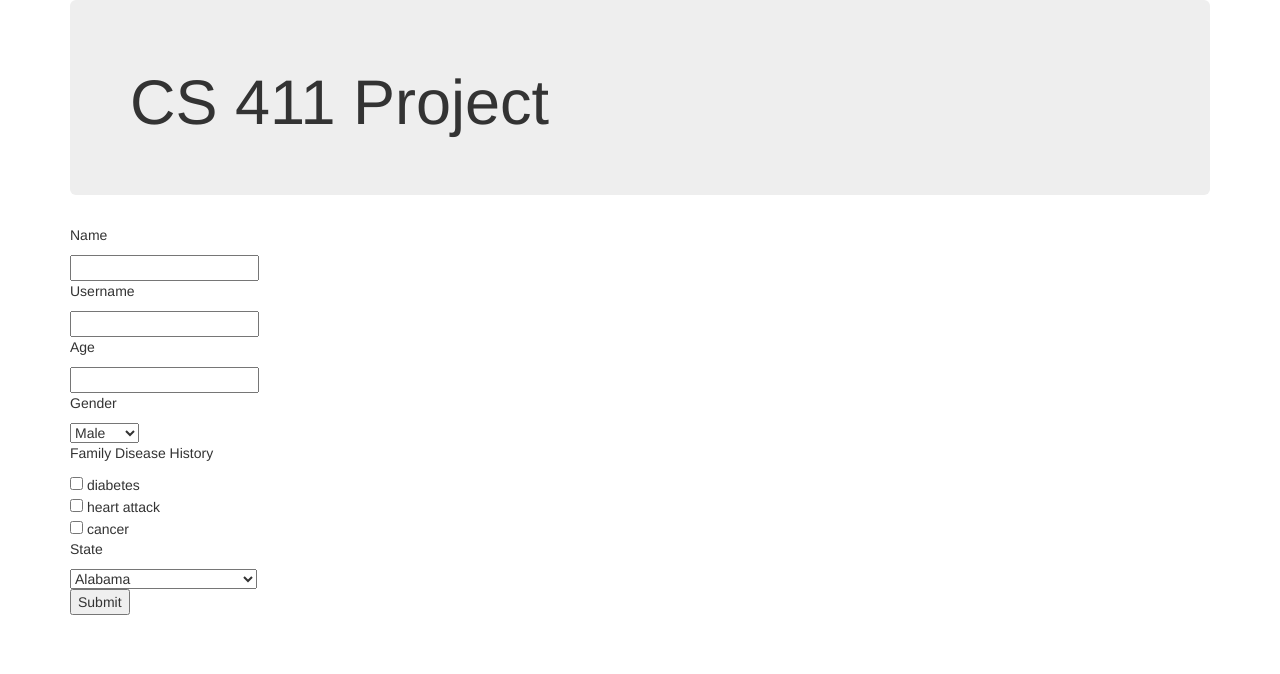
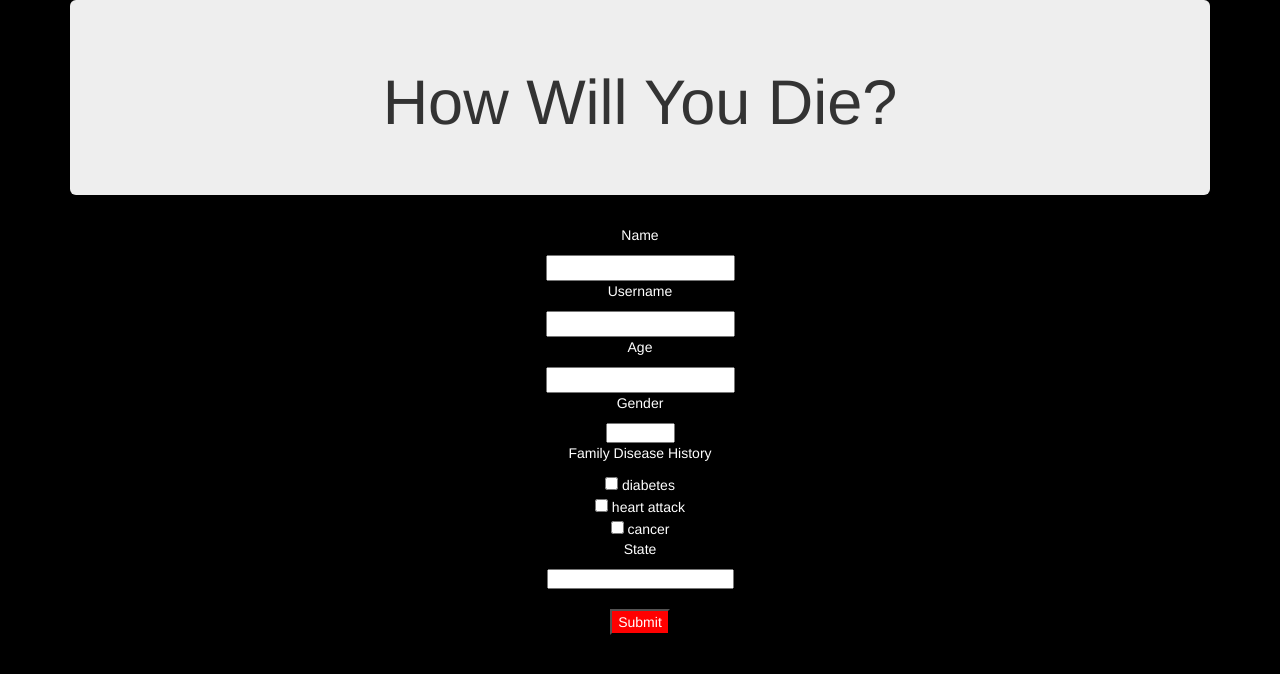
Before and after one commit to cyang87/cs411_project, a Django app: page /cs411_app/ in a window 1280 px wide. Shown: the top 674 px of the page. Run offline with Django 3.2, Linux system fonts and the light colour scheme; some libraries are stand-ins or nearby versions.

Commit message:
bootstrap more

```diff
--- a/cs411_app/templates/index.html
+++ b/cs411_app/templates/index.html
@@ -9,15 +9,15 @@
   <script src="https://maxcdn.bootstrapcdn.com/bootstrap/3.4.0/js/bootstrap.min.js"></script>
 </head>
 
-<body>
+<body style="background-color:black;">
 <div class = "container">
 <div class="jumbotron">
-<h1> CS 411 Project </h1>
+<h1 class="text-center" > How Will You Die? </h1>
 </div>
 
 <!-- Name, user_name, age, gender, state, family_disease_history -->
 
-<form action="http://localhost:8000/insert_record/" method="POST">
+<form action="http://localhost:8000/insert_record/" method="POST" class = "text-center" style="color:white;">
     <div>
       <p>Name</p>
       <input name="name" id="name" type="text" required>
@@ -108,8 +108,9 @@
           <option value="Wyoming">Wyoming</option>
       </select>
     </div>
+    <br/>
 
-    <input type="submit" value="Submit"/>
+    <input type="submit" value="Submit" style="background-color: red" />
 
 </form>
 </div>
```
